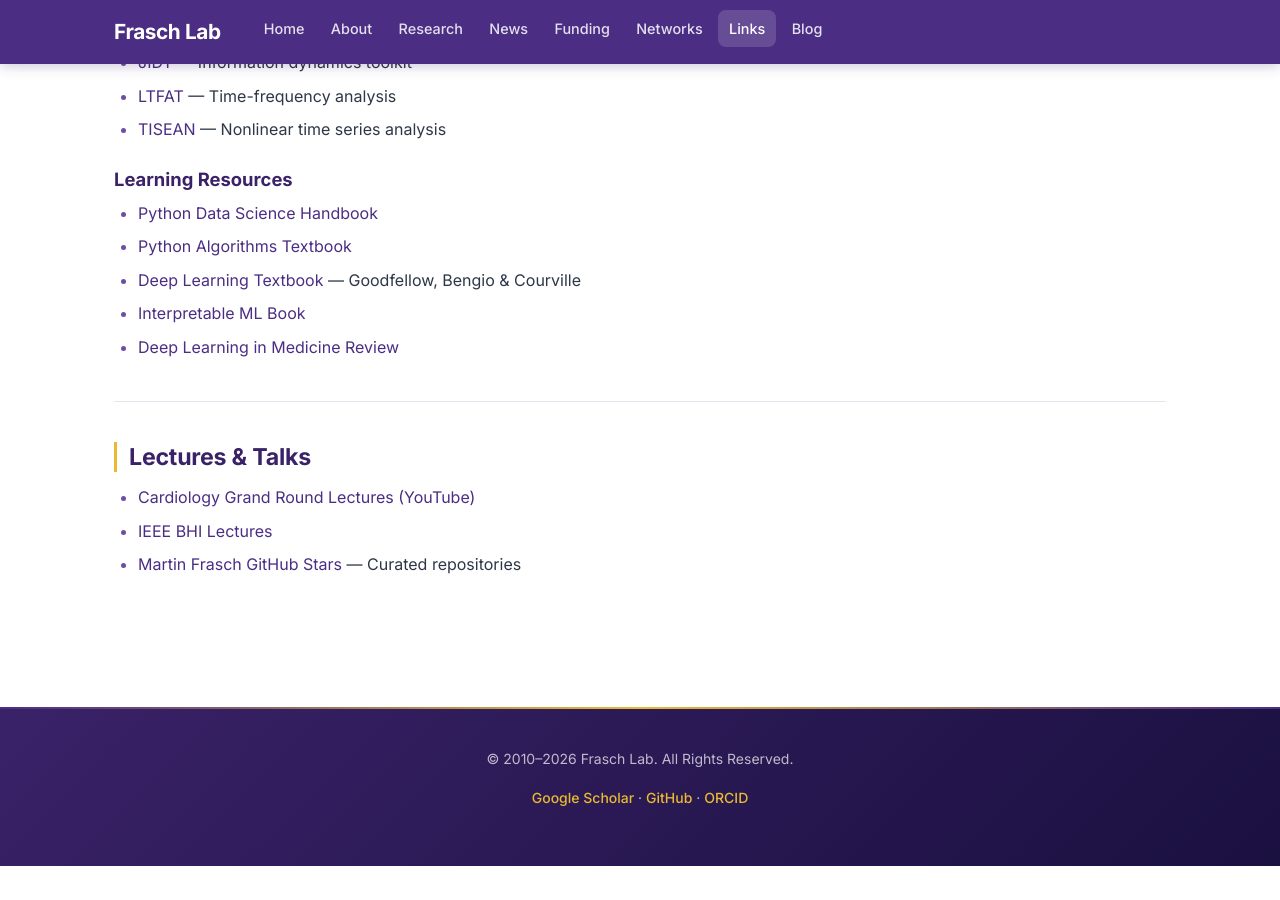
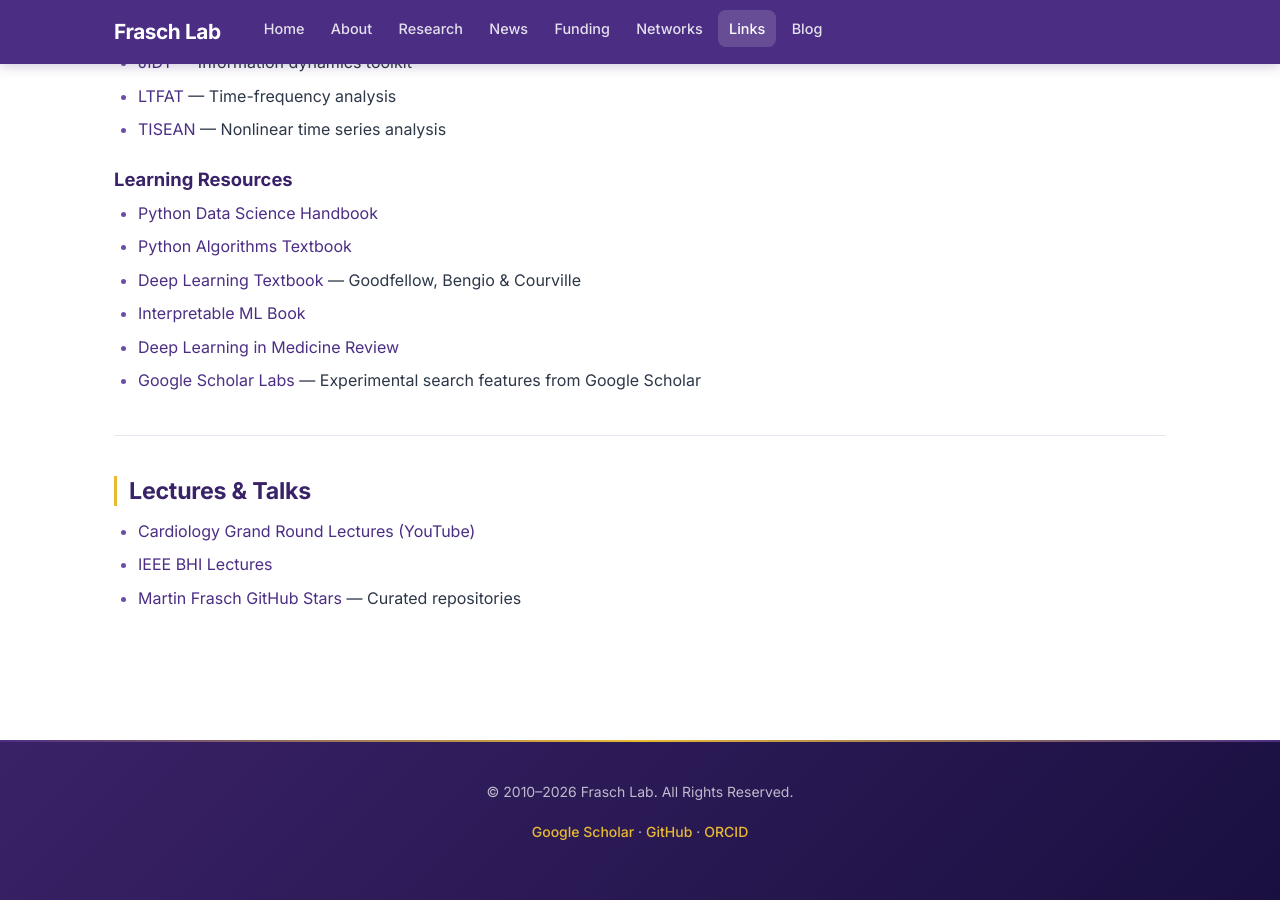
Before and after one commit to fraschlab/fraschlab.github.io, a Jekyll site: the page built from links.md, in a window 1280 px wide and 900 px high, scrolled down 2810 px. Built offline with Jekyll 4.4.1, drawn with Linux system fonts in a browser that asks for light colours; before the commit the page ends 3676 px from its top, so only the background shows below that.

Commit message:
Add Google Scholar Labs to Learning Resources
Co-Authored-By: Claude Opus 4.6 <noreply@anthropic.com>

```diff
--- a/links.md
+++ b/links.md
@@ -111,6 +111,7 @@ title: "Links"
 - [Deep Learning Textbook](http://www.deeplearningbook.org/) &mdash; Goodfellow, Bengio & Courville
 - [Interpretable ML Book](https://christophm.github.io/interpretable-ml-book/)
 - [Deep Learning in Medicine Review](https://royalsocietypublishing.org/doi/10.1098/rsif.2017.0387)
+- [Google Scholar Labs](https://scholar.google.ca/scholar_labs/search?hl=en) &mdash; Experimental search features from Google Scholar
 
 ---
 
```
